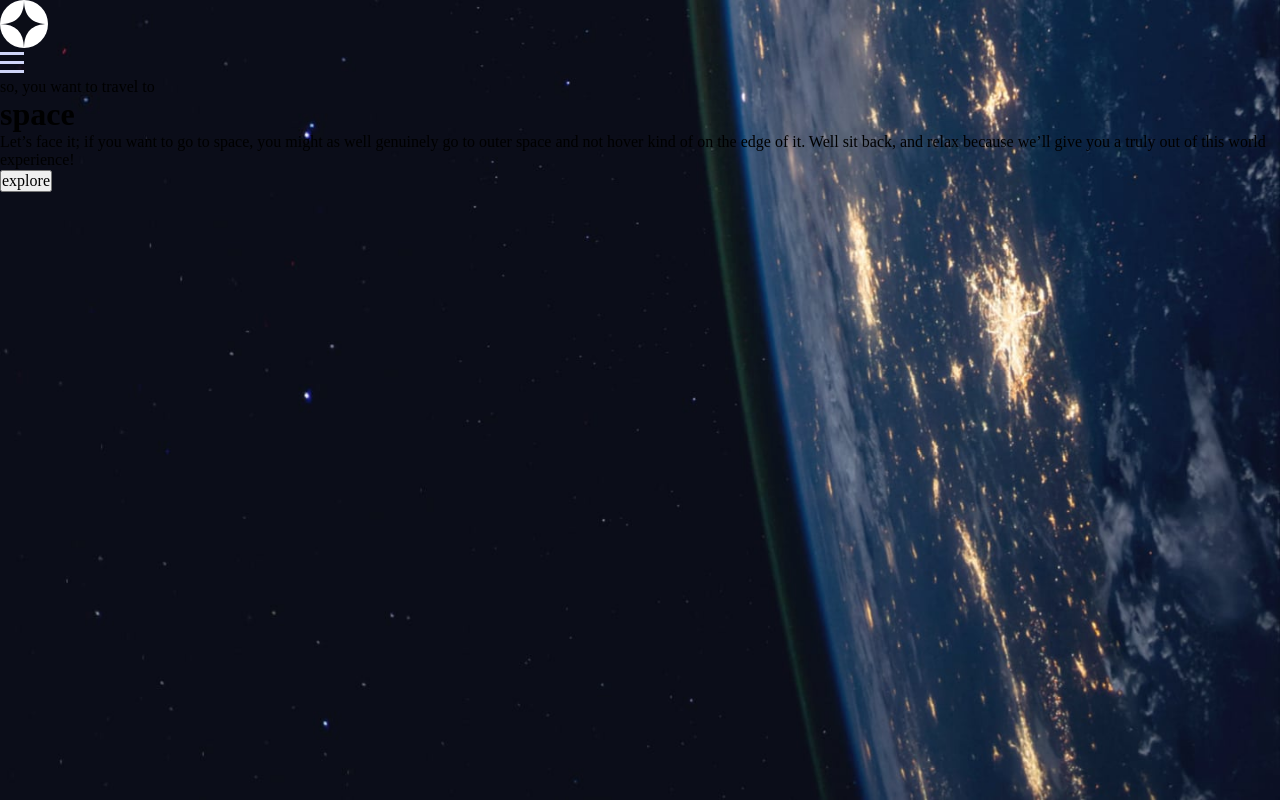
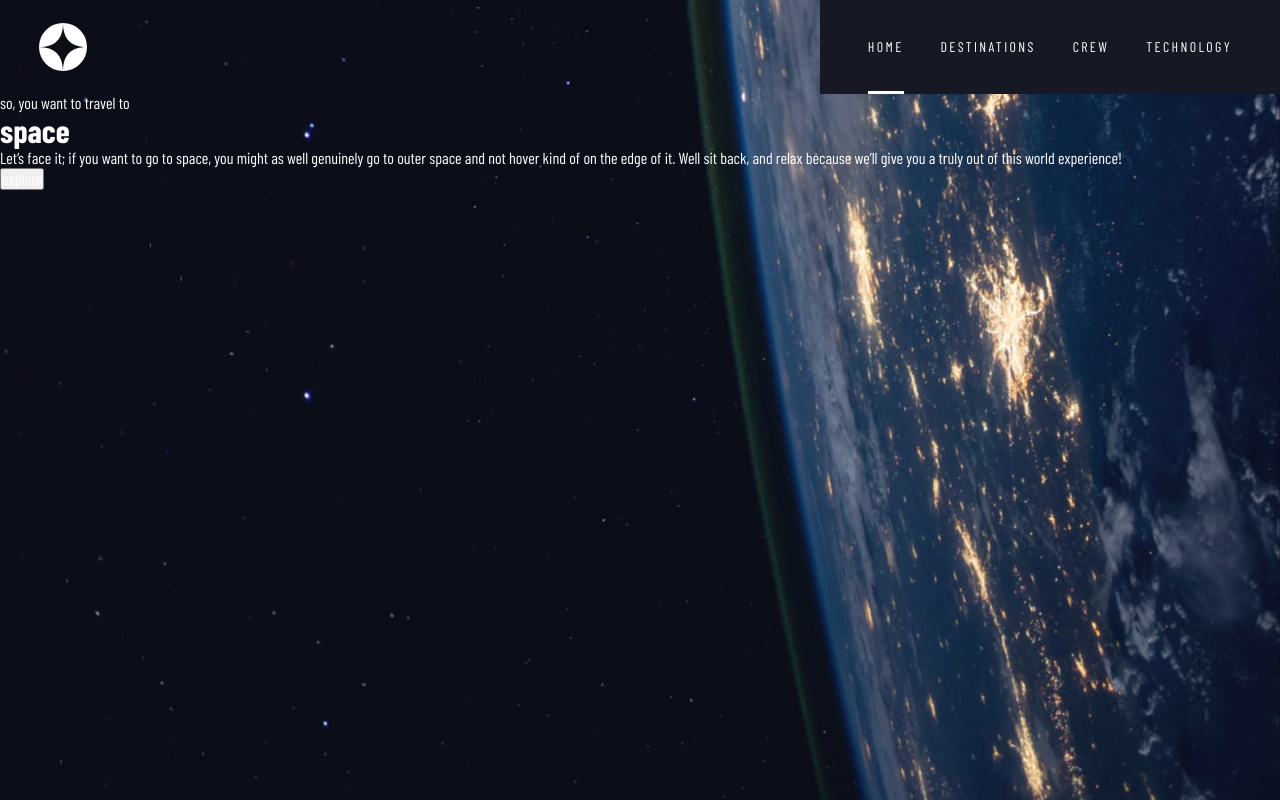
Before and after one commit to A-Awad1/Space-Tourism-Website, a Vue app: page / in a window 1280 px wide. Built offline with nearby package versions, Linux system fonts and the light colour scheme; a web font is replaced by a local one.

Commit message:
updates in multiple files

```diff
--- a/src/App.vue
+++ b/src/App.vue
@@ -22,6 +22,9 @@ body {
   background-color: colors.$main-background;
 }
 #app {
+  position: relative;
+  color: colors.$main-text;
+  font-family: "Barlow Condensed", sans-serif;
   // start background
   background: {
     attachment: fixed;
--- a/src/components/AppNav.vue
+++ b/src/components/AppNav.vue
@@ -55,20 +55,130 @@ export default {
 </script>
 
 <style lang="scss">
-#app {
 nav {
+  display: flex;
+  justify-content: space-between;
+  align-items: center;
+  padding: 24px {
+    bottom: 0;
+  }
+  @include medium {
+    padding: 0 {
+      left: 39px;
+    }
+  }
+  @include xxLarge {
+    padding: 40px 0 0 55px;
+  }
   > {
     img:first-of-type {
+      width: 40px;
+      @include medium {
+        width: 48px;
+      }
     }
     .line {
+      display: none;
+      @include xxLarge {
+        display: block;
+        height: 1px;
+        flex: 1;
+        margin: 0 -47px 0 64px;
+        background-color: #fff;
+        opacity: 0.5;
+      }
     }
     img:last-of-type {
+      cursor: pointer;
+      @include medium {
+        display: none;
+      }
     }
     ul {
+      background-color: colors.$main-background;
+      height: 100%;
+      width: 254px;
+      position: absolute;
+      top: 0;
+      right: 0;
+      padding: 118px 32px 10px;
+      display: flex;
+      flex-direction: column;
+      gap: 12px;
+      @include medium {
+        height: auto;
+        width: auto;
+        position: static;
+        padding: 0 48px;
+        display: flex !important;
+        flex-direction: row;
+        gap: 37px;
+      }
+      @include xxLarge {
+        padding: 0 165px 0 123px;
+        gap: 48px;
+      }
       > {
         img {
+          position: absolute;
+          top: 34px;
+          right: 26px;
+          cursor: pointer;
+          @include medium {
+            display: none;
+          }
         }
         li {
+          cursor: pointer;
+          text-transform: uppercase;
+          counter-increment: route;
+          letter-spacing: 2.7px;
+          position: relative;
+          width: fit-content;
+          padding: 10px 0;
+          user-select: none;
+          @include medium {
+            letter-spacing: 2.36px;
+            padding: 39px 0;
+            font-size: 14px;
+          }
+          @include xxLarge {
+            letter-spacing: 2.7px;
+            font-size: 16px;
+          }
+          &:first-of-type {
+            counter-set: route 0;
+          }
+          &::before {
+            content: "0" counter(route);
+            padding-right: 12px;
+            font-weight: bold;
+            @include medium {
+              display: none;
+            }
+            @include xxLarge {
+              display: initial;
+            }
+          }
+          &::after {
+            content: "";
+            width: 100%;
+            height: 3px;
+            background-color: currentColor;
+            position: absolute;
+            left: 0;
+            bottom: 0;
+            opacity: 0;
+            transition: $main-transition;
+          }
+          &.active::after {
+            opacity: 1;
+          }
+          &:not(.active):hover::after {
+            opacity: 0.5;
+          }
+          &:active::after {
+            opacity: 1;
           }
         }
       }
--- a/src/scss/DividedFiles/helpers/variables/_colors.scss
+++ b/src/scss/DividedFiles/helpers/variables/_colors.scss
@@ -1,4 +1,3 @@
-$main-background: #24262f;
-$second-background: #979797;
+$main-background: #161923;
 $main-text: #ffffff;
 $second-text: #d0d6f9;
```
Lines whose indentation alone changed are shown as unchanged.
